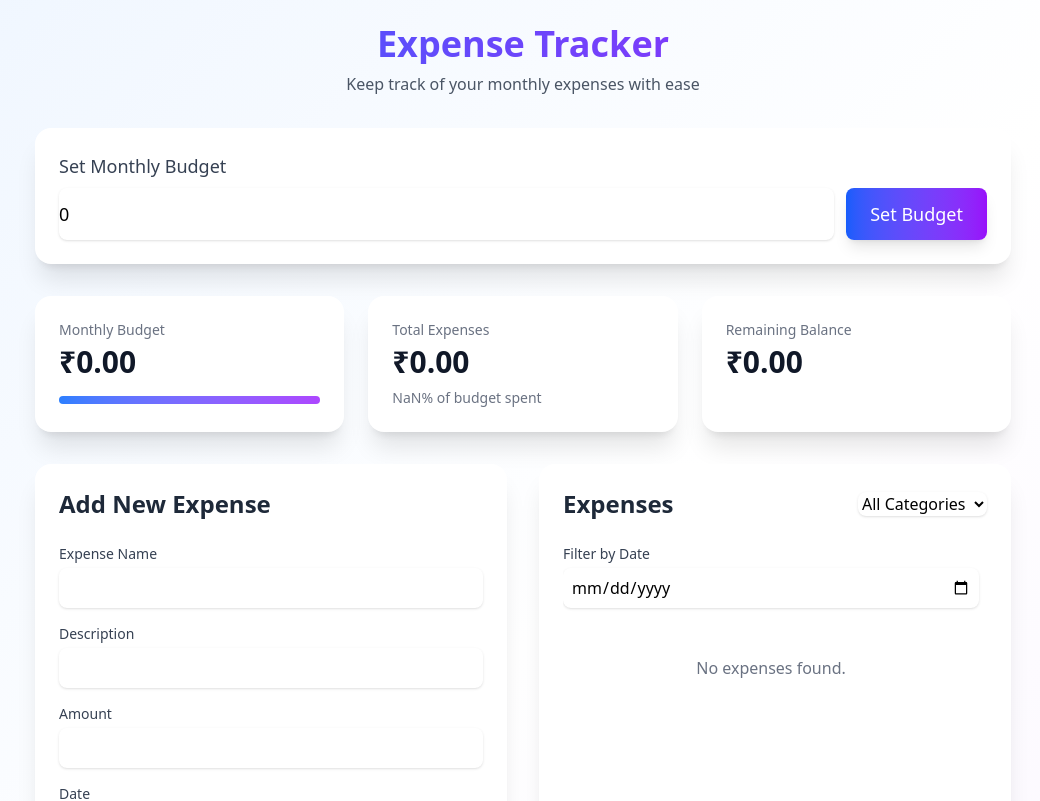
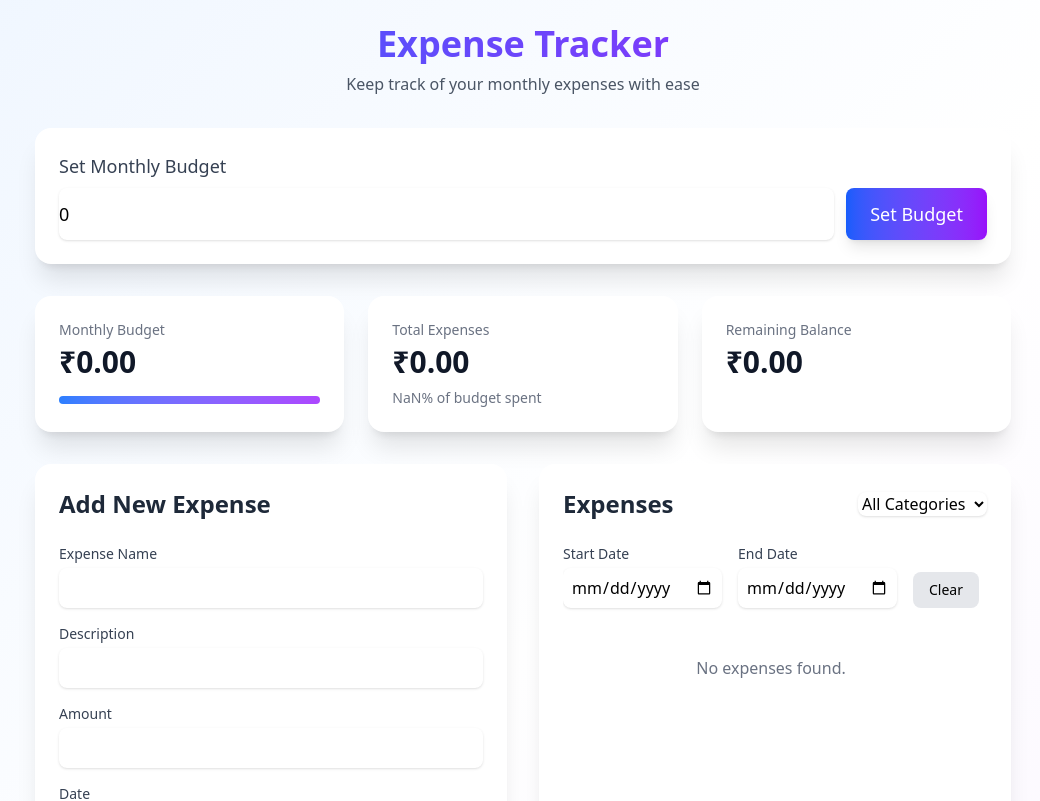
Before and after one commit to tirth2864/expense_tracker, a React (Vite) app: page / in a window 1280 px wide. Shown: the top 801 px of the page, without its empty margins (117-1157 px from the left). Built offline with nearby package versions, Linux system fonts and the light colour scheme.

Commit message:
Add feature : Clear filters

```diff
--- a/src/App.tsx
+++ b/src/App.tsx
@@ -22,6 +22,8 @@ function App() {
       customCategories: [],
     };
   });
+
+
 
   const [filter, setFilter] = useState<string>('all');
 
@@ -80,6 +82,11 @@ function App() {
     'other',
     ...state.customCategories,
   ];
+
+  const resetFilters = () => {
+    setFilter('all');
+  };
+
 
   return (
     <div className="min-h-screen bg-gradient-to-br from-blue-50 via-white to-purple-50">
@@ -141,6 +148,7 @@ function App() {
               expenses={state.expenses}
               onDelete={handleExpenseDelete}
               filter={filter}
+              onResetFilters={resetFilters}
             />
           </div>
         </div>
--- a/src/components/ExpenseList.tsx
+++ b/src/components/ExpenseList.tsx
@@ -7,28 +7,61 @@ interface ExpenseListProps {
   expenses: Expense[];
   onDelete: (id: string) => void;
   filter: string;
+  onResetFilters: () => void;
 }
 
-export const ExpenseList: React.FC<ExpenseListProps> = ({ expenses, onDelete, filter }) => {
-  const [selectedDate, setSelectedDate] = useState<string>('');
+export const ExpenseList: React.FC<ExpenseListProps> = ({ expenses, onDelete, filter, onResetFilters }) => {
+  const [startDate, setStartDate] = useState<string>('');
+  const [endDate, setEndDate] = useState<string>('');
 
   const filteredExpenses = expenses.filter((expense) => {
     const matchesCategory = filter === 'all' || expense.category === filter;
-    const matchesDate = !selectedDate || expense.date === selectedDate;
-    return matchesCategory && matchesDate;
+
+    const expenseDate = new Date(expense.date);
+    const withinDateRange =
+      (!startDate || new Date(startDate) <= expenseDate) &&
+      (!endDate || expenseDate <= new Date(endDate));
+
+    return matchesCategory && withinDateRange;
   });
+
+  const clearFilters = () => {
+    setStartDate('');
+    setEndDate('');
+    onResetFilters();
+  };
 
   return (
     <div className="space-y-4 max-h-[500px] overflow-y-auto pr-2">
-      {/* Date Filter Input */}
-      <div className="mb-4">
-        <label className="block text-sm font-medium text-gray-700 mb-1">Filter by Date</label>
-        <input
-          type="date"
-          value={selectedDate}
-          onChange={(e) => setSelectedDate(e.target.value)}
-          className="w-full p-2 rounded-lg border-gray-200 shadow-sm focus:border-blue-500 focus:ring-blue-500"
-        />
+      {/* Date Range Filter */}
+      <div className="mb-4 flex gap-4 items-end">
+        <div className="flex-1">
+          <label className="block text-sm font-medium text-gray-700 mb-1">Start Date</label>
+          <input
+            type="date"
+            value={startDate}
+            onChange={(e) => setStartDate(e.target.value)}
+            className="w-full p-2 rounded-lg border-gray-200 shadow-sm focus:border-blue-500 focus:ring-blue-500"
+          />
+        </div>
+
+        <div className="flex-1">
+          <label className="block text-sm font-medium text-gray-700 mb-1">End Date</label>
+          <input
+            type="date"
+            value={endDate}
+            onChange={(e) => setEndDate(e.target.value)}
+            className="w-full p-2 rounded-lg border-gray-200 shadow-sm focus:border-blue-500 focus:ring-blue-500"
+          />
+        </div>
+
+        {/* Clear Button */}
+        <button
+          onClick={clearFilters}
+          className="px-4 py-2 bg-gray-200 rounded-lg hover:bg-gray-300 transition text-sm"
+        >
+          Clear
+        </button>
       </div>
 
       {filteredExpenses.map((expense) => (
```
